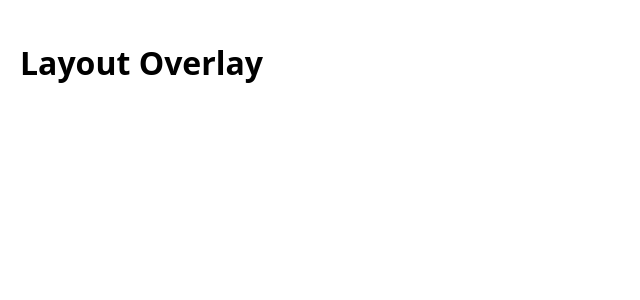
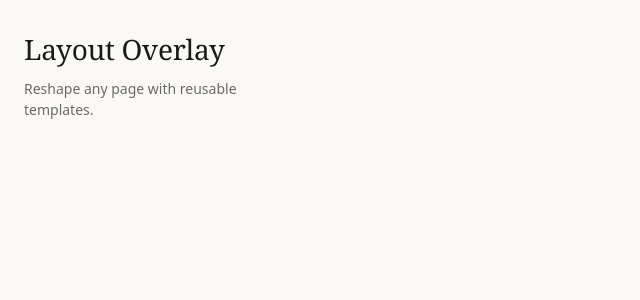
Before and after one commit to Pranay0302/halo, a React (Vite) app: page / in a window 1280 px wide. Shown: the top 300 px of the page, without its empty margins (0-640 px from the left). Built offline with nearby package versions, Linux system fonts and the light colour scheme.

Commit message:
chore: updating sidebar styles

```diff
--- a/src/sidebar/App.tsx
+++ b/src/sidebar/App.tsx
@@ -1,3 +1,8 @@
 export function App() {
-  return <main style={{ padding: 12, fontFamily: 'system-ui' }}><h1>Layout Overlay</h1></main>;
+  return (
+    <main className="app">
+      <h1 className="app__title">Layout Overlay</h1>
+      <p className="app__subtitle">Reshape any page with reusable templates.</p>
+    </main>
+  );
 }
--- a/src/sidebar/main.tsx
+++ b/src/sidebar/main.tsx
@@ -1,4 +1,5 @@
 import { createRoot } from 'react-dom/client';
 import { App } from './App';
+import './styles.css';
 
 createRoot(document.getElementById('root')!).render(<App />);
--- /dev/null
+++ b/src/sidebar/styles.css
@@ -0,0 +1,55 @@
+:root {
+  /* Warm, editorial palette */
+  --bg: #faf9f6;
+  --surface: #ffffff;
+  --text: #1a1a18;
+  --muted: #6b6a63;
+  --border: #e8e6df;
+  --accent: #c15f3c;
+
+  /* Serif for display, grotesque sans for UI — Anthropic-esque essence,
+     with graceful system fallbacks so no fonts are bundled. */
+  --font-serif: 'Tiempos Text', 'Copernicus', Georgia, 'Times New Roman', serif;
+  --font-sans: 'Styrene A', ui-sans-serif, system-ui, -apple-system, 'Segoe UI', Roboto, sans-serif;
+}
+
+* {
+  box-sizing: border-box;
+}
+
+html,
+body,
+#root {
+  height: 100%;
+}
+
+body {
+  margin: 0;
+  background: var(--bg);
+  color: var(--text);
+  font-family: var(--font-sans);
+  font-size: 14px;
+  line-height: 1.5;
+  -webkit-font-smoothing: antialiased;
+  text-rendering: optimizeLegibility;
+}
+
+.app {
+  min-height: 100%;
+  padding: 28px 24px;
+}
+
+.app__title {
+  margin: 0;
+  font-family: var(--font-serif);
+  font-weight: 500;
+  font-size: 28px;
+  letter-spacing: -0.01em;
+}
+
+.app__subtitle {
+  margin: 8px 0 0;
+  max-width: 30ch;
+  color: var(--muted);
+  font-size: 14px;
+}
```
